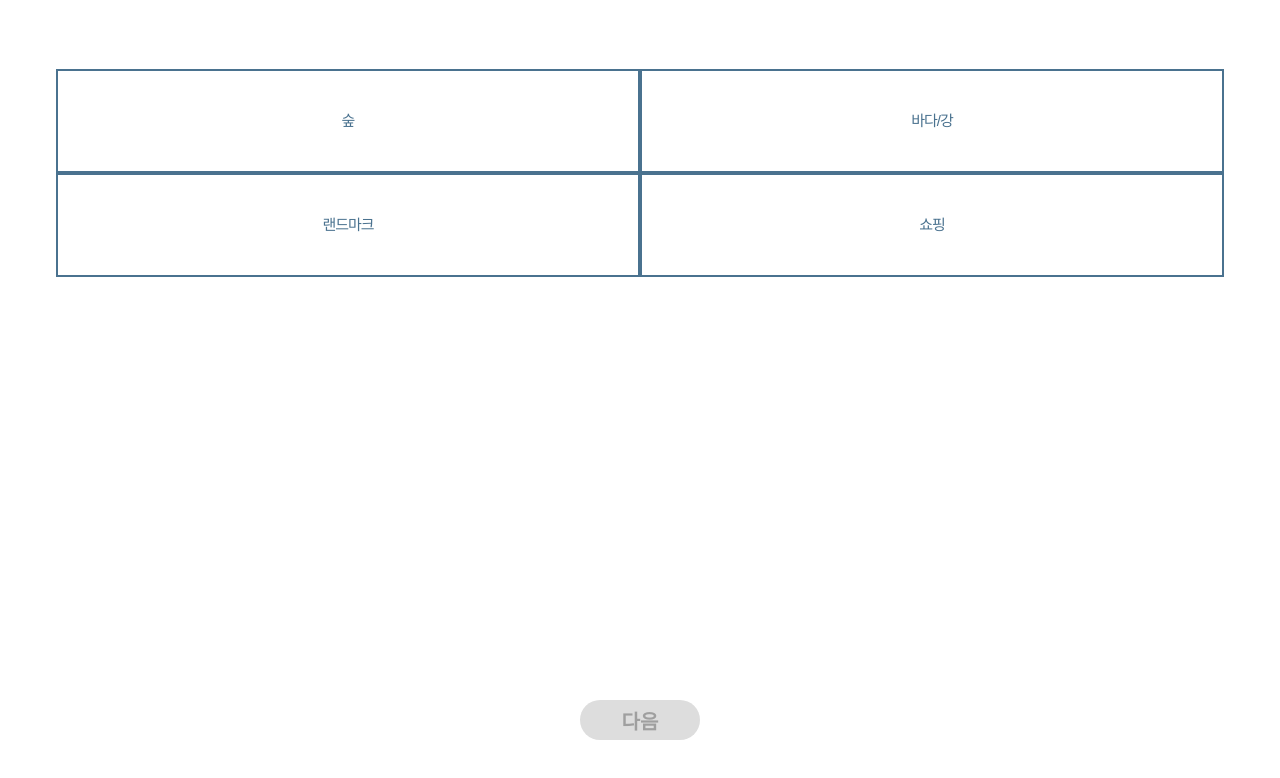
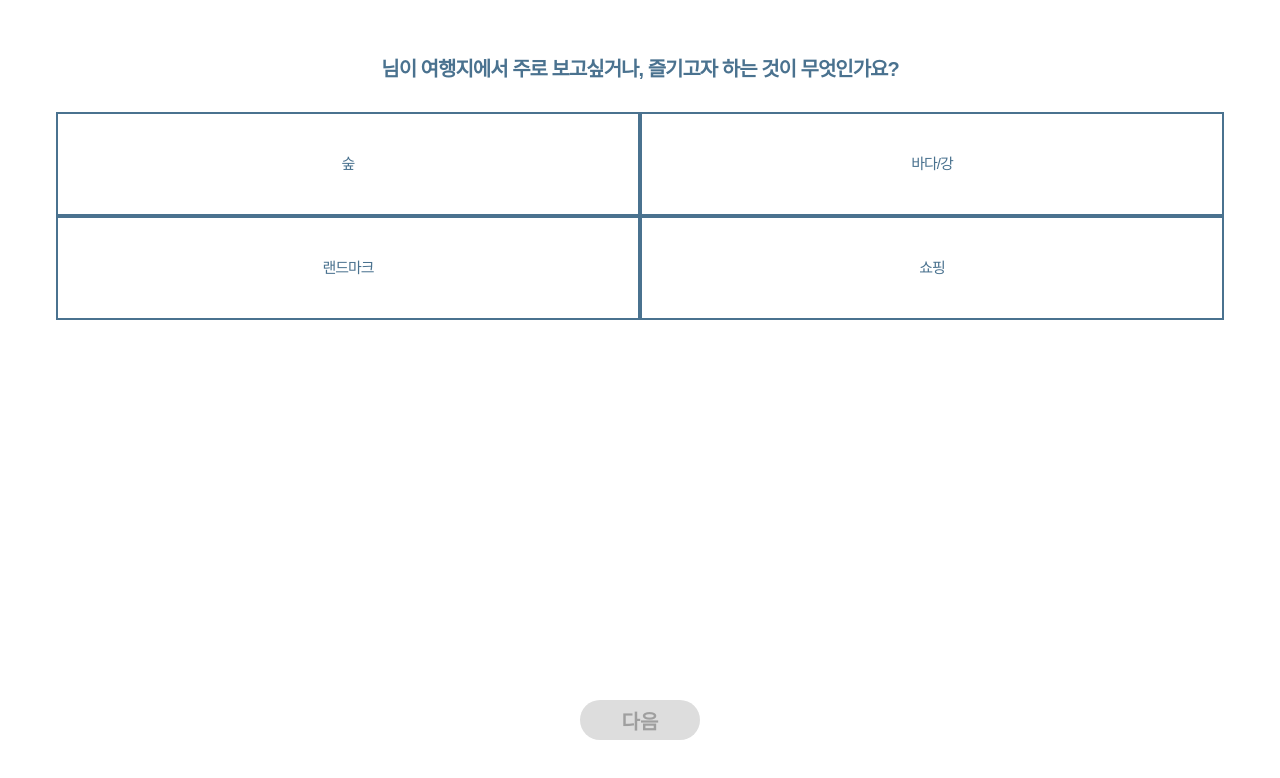
Before and after one commit to dev-cmkim/your-own-trip, a Next.js app: page /step3 in a window 1280 px wide. Shown: the top 778 px of the page. Built offline with nearby package versions, Linux system fonts and the light colour scheme.

Commit message:
step4 결과화면 UI 구성중

```diff
--- a/pages/step2.tsx
+++ b/pages/step2.tsx
@@ -3,7 +3,7 @@ import { strings } from '../common/strings';
 import SelectBoxType from '../compoment/selectBoxType';
 import { GlobalStyle } from '../styles/globalStyle';
 
-const step2 = () => {
+const Step2 = () => {
     const [userName, setUserName] = useState('')
     useEffect(() => {
         // Perform localStorage action
@@ -20,4 +20,4 @@ const step2 = () => {
     );
 }
 
-export default step2;
+export default Step2;
--- a/pages/step3.tsx
+++ b/pages/step3.tsx
@@ -3,20 +3,22 @@ import { strings } from '../common/strings';
 import SelectBoxView from '../compoment/SelectBoxView';
 import { GlobalStyle } from '../styles/globalStyle';
 
-const step3 = () => {
+const Step3 = () => {
     const [userName, setUserName] = useState('')
+    const [myPlace, setMyPlace] = useState('')
     useEffect(() => {
         const userName = localStorage.getItem('userName')
         setUserName(userName ? userName : '');
+
     }, [])
 
     return (
         <main>
             <GlobalStyle />
-            <h1 className="title-text2"> {userName} {strings.question.view} </h1>
+            <h1 className="title-text2"> {userName} {strings.question.viewAndMore} </h1>
             <SelectBoxView />
         </main>
     );
 }
 
-export default step3;
+export default Step3;
```
Also changed, not shown: pages/step4.tsx (+5 -2 lines).
